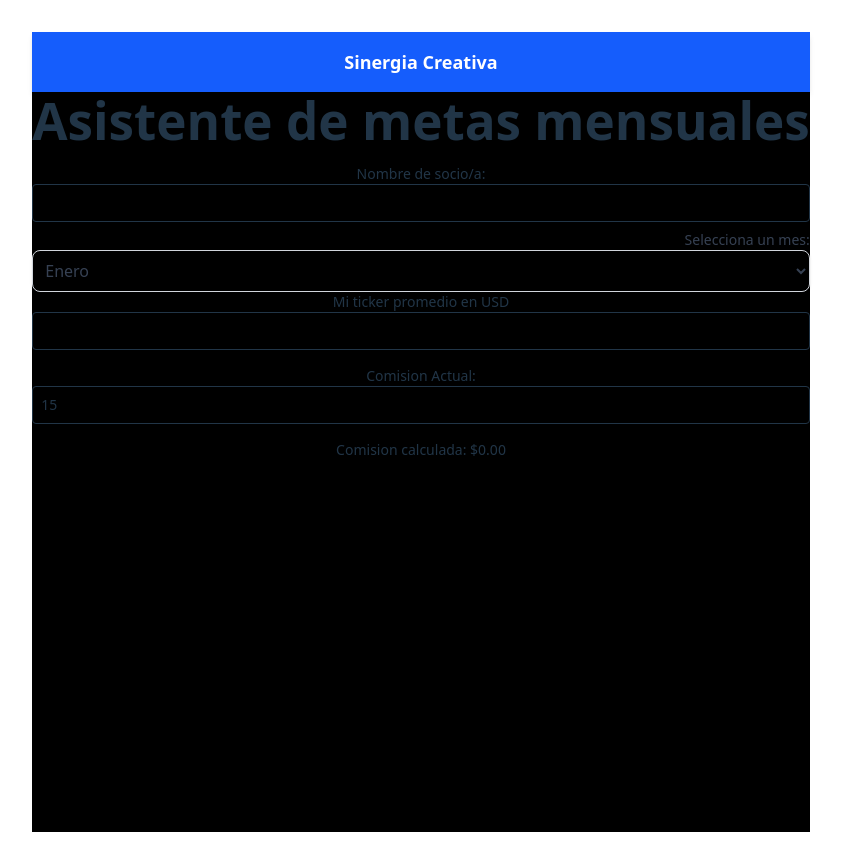
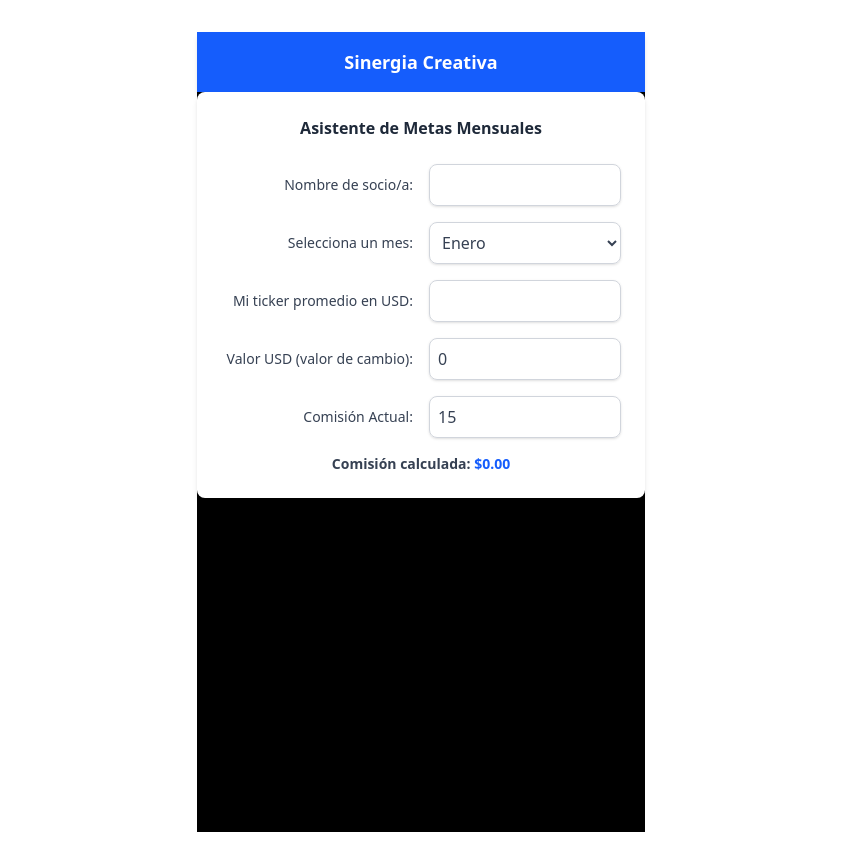
Before and after one commit to matiascruz-beep/DesafioFrontend, a React (Vite) app: page / in a window 1280 px wide. Shown: the whole page, without its empty margins (219-1060 px from the left). Built offline with nearby package versions, Linux system fonts and the light colour scheme.

Commit message:
Agrego propiedades de tailwind

```diff
--- a/src/components/simulador.jsx
+++ b/src/components/simulador.jsx
@@ -5,29 +5,56 @@ const Simulador = () => {
     const [ticketPromedio, setTicketPromedio] = useState("");
     const [comision, setComision] = useState(15);
     const [Username, setUsername] = useState("");
+    const[valorUSD, setValorUSD] = useState(0);
     return(
-        <div>
-            <h1 className="text-lg font-bold mb-4">Asistente de metas mensuales</h1>
-            <label className="block mb-2 text-sm font-medium">
-                Nombre de socio/a:
-                <input type="text" value={Username} onChange={(e) => setUsername(e.target.value)}
-                className="w-full p-2 border rounded"/>
-            </label>
+        <div className="max-w-md mx-auto bg-white p-6 rounded-lg shadow-md">
+        <h2 className="font-bold mb-6 text-center text-gray-800">
+            Asistente de Metas Mensuales
+        </h2>
+
+        {/* Nombre */}
+        <div className="grid grid-cols-2 gap-4 items-center mb-4">
+            <label className="text-sm font-medium text-gray-700 text-right">Nombre de socio/a:</label>
+            <input type="text" value={Username} onChange={(e) => setUsername(e.target.value)}
+                className="text-gray-700 w-full p-2 border border-gray-300 rounded-lg shadow-sm focus:ring-blue-500 focus:border-blue-500 transition"/>
+        </div>
+
+        {/* Selección de mes */}
+        <div className="mb-4 grid grid-cols-2 gap-4 items-center">
             <MonthSelector />
-            <label className="block mb-2 text-sm font-medium">
-                Mi ticker promedio en USD
-                <input type="number" value={ticketPromedio} onChange={(e) => setTicketPromedio(e.target.value)}
-                className="w-full p-2 border rounded"/>
-            </label>
-            <label className="block mt-4 mb-2 text-sm font-medium">
-                Comision Actual:
-                <input type="number" value={comision} onChange={(e) => setComision(e.target.value)}
-                className="w-full p-2 border rounded"/>
-            </label>
-            <div>
-                <p className="mt-4 text-sm font-medium">Comision calculada: ${((ticketPromedio * comision) / 100).toFixed(2)}</p>
-            </div>
         </div>
+
+        {/* Ticket Promedio */}
+        <div className="grid grid-cols-2 gap-4 items-center mb-4">
+            <label className="text-sm font-medium text-gray-700 text-right">Mi ticker promedio en USD:</label>
+            <input type="number" value={ticketPromedio} onChange={(e) => setTicketPromedio(e.target.value)}
+                className="text-gray-700 w-full p-2 border border-gray-300 rounded-lg shadow-sm focus:ring-blue-500 focus:border-blue-500 transition"/>
+        </div>
+
+        {/* Valor USD */}
+        <div className="grid grid-cols-2 gap-4 items-center mb-4">
+            <label className="text-sm font-medium text-gray-700 text-right">Valor USD (valor de cambio):</label>
+            <input type="number" value={valorUSD} onChange={(e) => setValorUSD(e.target.value)}
+                className="text-gray-700 w-full p-2 border border-gray-300 rounded-lg shadow-sm focus:ring-blue-500 focus:border-blue-500 transition"/>
+        </div>
+
+        {/* Comisión */}
+        <div className="grid grid-cols-2 gap-4 items-center mb-4">
+            <label className="text-sm font-medium text-gray-700 text-right">Comisión Actual:</label>
+            <input type="number" value={comision} onChange={(e) => setComision(e.target.value)}
+                className="text-gray-700 w-full p-2 border border-gray-300 rounded-lg shadow-sm focus:ring-blue-500 focus:border-blue-500 transition"/>
+        </div>
+
+        {/* Comisión Calculada */}
+        <div className="text-center mt-4">
+            <p className="text-sm font-semibold text-gray-700">
+                Comisión calculada: <span className="text-blue-600 font-bold">
+                ${((ticketPromedio * comision) / 100).toFixed(2)}
+                </span>
+            </p>
+        </div>
+
+    </div>
     )
 }
 
```
